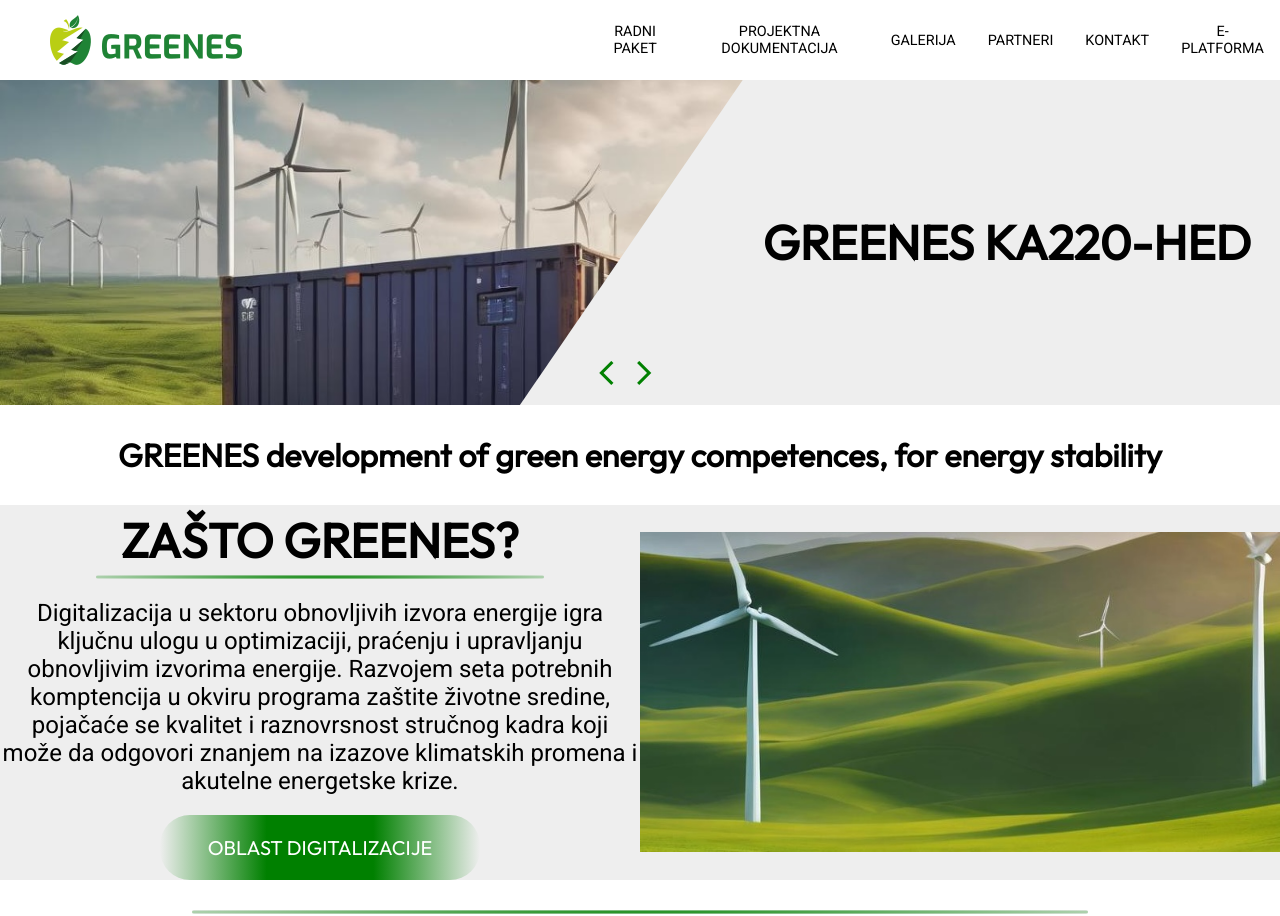
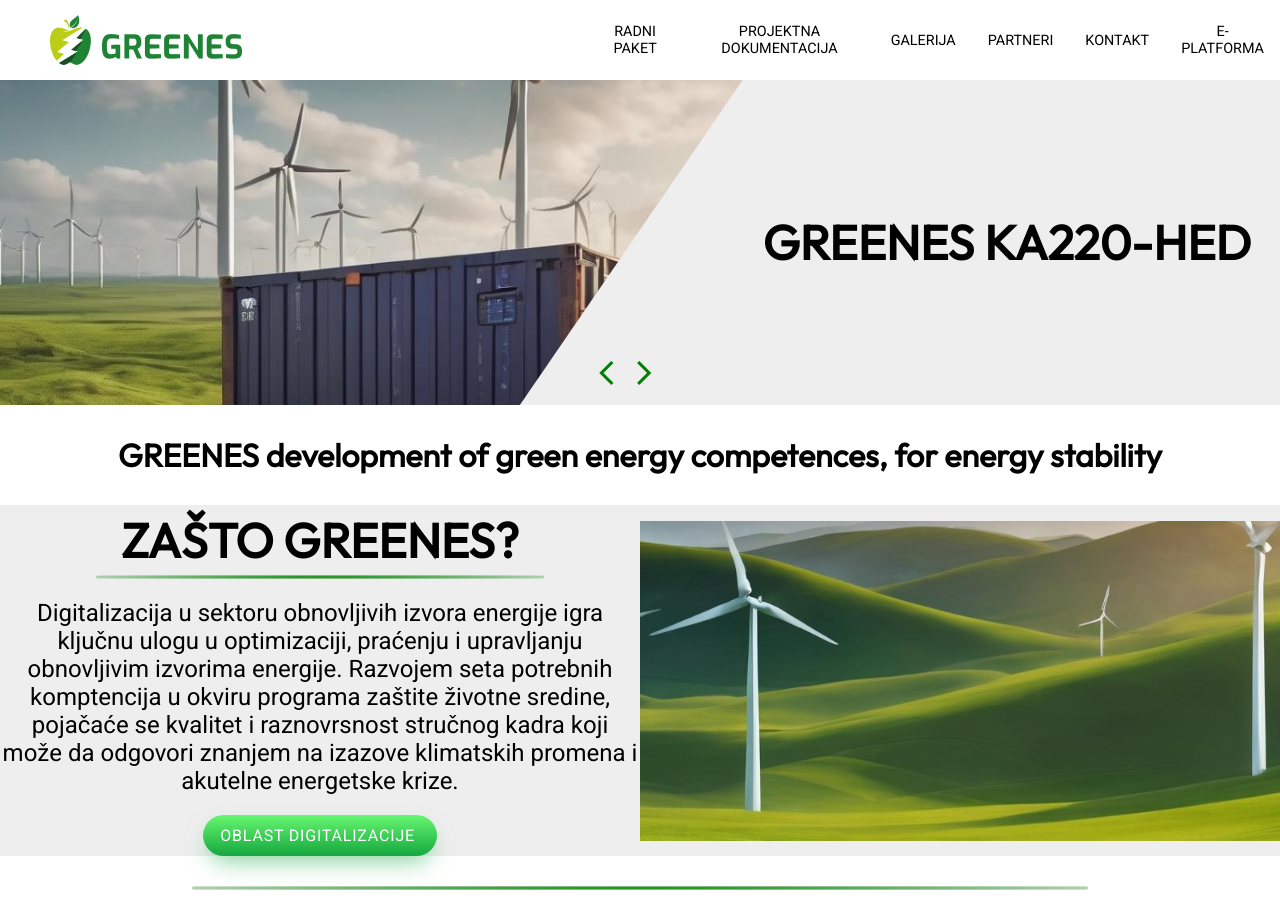
Before and after one commit to vladagasevic/Greenes-Oranges, a Next.js app: page / in a window 1280 px wide. Shown: the top 916 px of the page. Built offline with nearby package versions, Linux system fonts and the light colour scheme.

Commit message:
modal buttons

```diff
--- a/app/modal/modal.module.css
+++ b/app/modal/modal.module.css
@@ -6,7 +6,7 @@
     text-decoration: none;
     padding: 20px 20px;
     height: 100%;
-    width: 50%;
+    width: auto;
     border: none;
     outline: none;
     border-radius: 30px;
@@ -17,18 +17,72 @@
     cursor: pointer;
   }
 
-  .modal {
-    position: relative;
+  .button:hover {
+    background: green;
+  }
+
+  .modalContainer {
+    margin: 0 auto;
+    width: 900px;
+    height: auto;
     background-color: lightgrey;
-    width: 1200px;
-    height: 700px;
+    margin-top: 100px;
+    border-radius: 10px;
     display: flex;
     flex-direction: column;
     align-items: center;
     justify-content: center;
-    z-index:999;
-    overflow: auto;
-    margin-left: 100px;
-    margin-top: 100px;
-    border-radius: 10px;
+    -webkit-box-shadow:0 0 10px rgba(0,0,0,0.4);
+    -moz-box-shadow:0 0 10px rgba(0,0,0,0.4);
+    box-shadow:0 0 10px rgba(0,0,0,0.4);
+
   }
+
+  .modalTitle {
+    display: flex;
+    align-items: center;
+    justify-content: center;
+    font-family: 'Outfit';
+    padding: 20px;
+  }
+
+  .modalText {
+    text-align: justify;
+    padding: 30px;
+  }
+
+  .closeBtn {
+    display: flex;
+    align-items: center;
+    justify-content: center;
+    padding: 20px;
+  }
+
+  /* button_two */
+  .button88 {
+    display: flex;
+    align-items: center;
+    font-family: inherit;
+    font-weight: 500;
+    font-size: 16px;
+    padding: 0.7em 1.4em 0.7em 1.1em;
+    color: white;
+    background: #ad5389;
+    background: linear-gradient(0deg, rgba(20,167,62,1) 0%, rgba(102,247,113,1) 100%);
+    border: none;
+    box-shadow: 0 0.7em 1.5em -0.5em #14a73e98;
+    letter-spacing: 0.05em;
+    border-radius: 20em;
+    cursor: pointer;
+    user-select: none;
+    -webkit-user-select: none;
+    touch-action: manipulation;
+  }
+
+  .button88:hover {
+    box-shadow: 0 0.5em 1.5em -0.5em #14a73e98;
+  }
+
+  .button88:active {
+    box-shadow: 0 0.3em 1em -0.5em #14a73e98;
+  }
--- a/app/modal/modal.tsx
+++ b/app/modal/modal.tsx
@@ -7,26 +7,43 @@
 export default function DigitalizacijaModal() {
 
     const [showModal, setShowModal] = useState(false);
+    // const customStyles = {
+    //     content: {
+    //       width: "50%",
+    //       margin: "auto",
+    //       backgroundColor: "#EEEEEE",
+    //     }
+    //   };
 
     return(
       <>
-        <button className={styles.button} onClick={() => setShowModal(true)}>OBLAST DIGITALIZACIJE</button>
-        <div className={styles.modalContainer}></div>
+        <button className={styles.button88} onClick={() => setShowModal(true)}>OBLAST DIGITALIZACIJE</button>
 
         <Modal
             isOpen={showModal}
             onRequestClose={() => setShowModal(false)}
-            className={styles.modal}
+            className={styles.modalContainer}
+            // style={customStyles}
             >
-                <div className="modalContent">
-                    <div className="closeBtn">
-                        <button onClick={() => setShowModal(false)}>Close Modal </button>
-                    </div>
-                    <div className="modalTitle">
+                <div className={styles.modalContent}>
+                    <div className={styles.modalTitle}>
                         <h1> Oblast digitalizacije </h1>
                     </div>
-                    <div className="modalText">
+                    <div className={styles.modalText}>
+                        <p>
+                        Digitalizacija u sektoru obnovljivih izvora omogućava:
+Praćenje i upravljanje proizvodnjom: Digitalne tehnologije omogućavaju kontinuirano praćenje proizvodnje iz obnovljivih izvora, kao što su solarni paneli i vetroelektrane. Senzori i pametni uređaji mogu prikupljati podatke o proizvodnji energije u realnom vremenu, omogućavajući efikasnije upravljanje i optimizaciju proizvodnog kapaciteta.
+Napredna analitika podataka: Analitika podataka i veštačka inteligencija mogu se primeniti za analizu velikih količina podataka iz obnovljivih izvora energije. Ove tehnologije mogu identifikovati obrasce u proizvodnji energije, predviđati proizvodnju na osnovu vremenskih uslova i drugih faktora, što pomaže u boljem planiranju i upravljanju energetskim resursima.
+Mikrogrids i decentralizacija: Digitalizacija omogućava formiranje mikromreža koje koriste obnovljive izvore energije za lokalne potrebe. Ovi sistemi mogu biti decentralizovani i omogućiti nezavisno snabdevanje energijom manjih zajednica, industrijskih postrojenja ili ruralnih područja.
+Internet stvari IoT i pametne tehnologije: Integracija - IoT - uređaja i pametnih tehnologija u obnovljive izvore energije omogućava automatizaciju i daljinsko upravljanje proizvodnim sistemima. Ovo povećava efikasnost i pouzdanost, omogućavajući proizvođačima da reaguju na promenljive uslove i povećaju iskoristivost energije.
+Blockchain tehnologija: Korišćenje blockchain tehnologije može omogućiti transparentnu i sigurnu razmenu energije između različitih aktera u sektoru obnovljivih izvora. Ova tehnologija može podržati tržišne modele peer-to-peer trgovine energijom između proizvođača i potrošača.
+Integracija sa pametnim mrežama: Obnovljivi izvori energije mogu biti integrisani u pametne mreže - Smart Grids - kako bi se bolje upravljalo i distribuiralo proizvedenu energiju. Ovo povećava stabilnost i fleksibilnost energetskog sistema, posebno s obzirom na promenljivu prirodu proizvodnje iz obnovljivih izvora.
+Digitalizacija u sektoru obnovljivih izvora energije pruža brojne prednosti, uključujući povećanu efikasnost, smanjenje emisija gasova staklene bašte i veću održivost energetskog sektora. Ove tehnologije igraju ključnu ulogu u tranziciji ka čistijoj i održivijoj energetskoj budućnosti.
 
+                        </p>
+                    </div>
+                    <div className={styles.closeBtn}>
+                        <button className={styles.button88} onClick={() => setShowModal(false)}>Close Modal</button>
                     </div>
 
                 </div>
```
